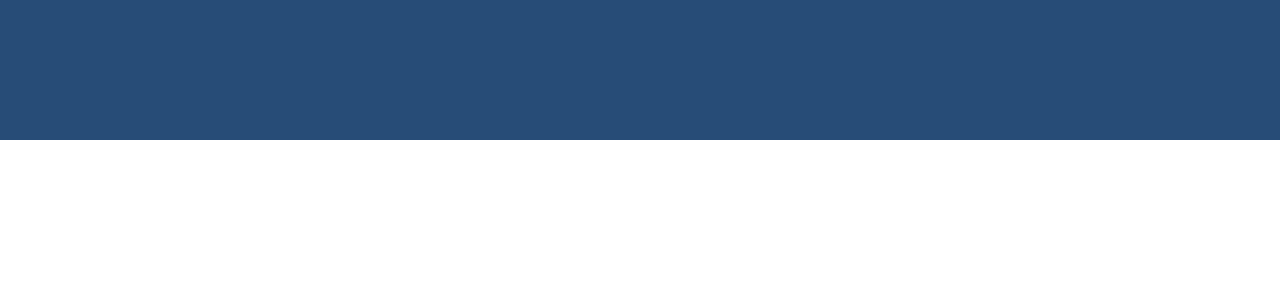
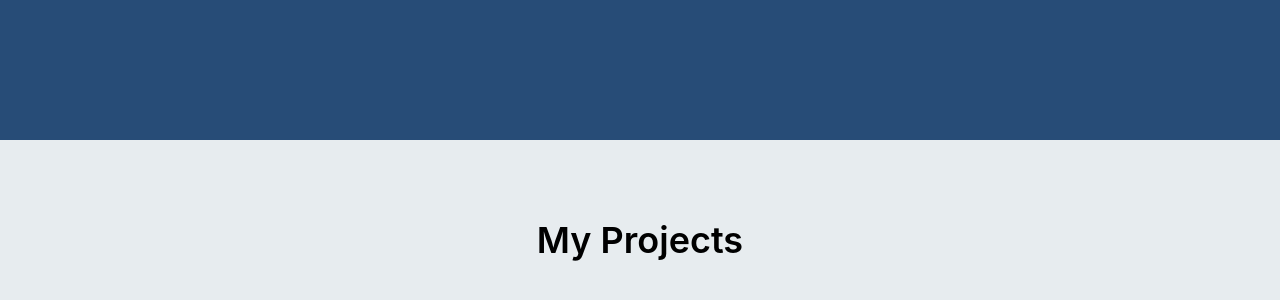
Before and after one commit to jimenezraul/raulwebdev-portfolio, a React (Create React App) app: page / in a window 1280 px wide. Shown: the part 1460-1760 px from the top of the page. Before the commit the page ends 1600 px from the top, so only its background shows below. Built offline with nearby package versions, Linux system fonts and the light colour scheme.

Commit message:
create projects section

```diff
--- a/src/App.js
+++ b/src/App.js
@@ -2,6 +2,7 @@ import AOS from 'aos';
 import 'aos/dist/aos.css';
 import Hero from './components/hero';
 import AboutMe from './components/about-me';
+import Projects from './components/Projects';
 // ..
 AOS.init();
 
@@ -10,6 +11,7 @@ function App() {
     <>
       <Hero />
       <AboutMe />
+      <Projects />
     </>
   );
 }
--- /dev/null
+++ b/src/components/Projects/index.js
@@ -0,0 +1,20 @@
+const Projects = () => {
+  return (
+    <section id="projects" className='relative py-20 bg-[#e7ecef]'>
+      <div className='container mx-auto px-4'>
+        <div className='flex flex-wrap justify-center text-center mb-10'>
+          <div className='w-full lg:w-6/12 px-4'>
+            <h2 className='text-dlate-500 text-4xl font-semibold'>My Projects</h2>
+          </div>
+        </div>
+        <div className='flex flex-wrap'>
+          <div className='w-full md:w-4/12 px-4 text-center'>
+
+          </div>
+        </div>
+      </div>
+    </section>
+  );
+};
+
+export default Projects;
--- a/src/components/about-me/index.js
+++ b/src/components/about-me/index.js
@@ -1,6 +1,6 @@
 const AboutMe = () => {
   return (
-    <section id="about-me" className='bg-[#274c77]'>
+    <section id="about-me" className='py-20 bg-[#274c77]'>
           <h1 className="text-4xl text-center text-white roboto pt-5">About Me</h1>
 
     </section>
--- a/src/components/navbar/index.js
+++ b/src/components/navbar/index.js
@@ -6,10 +6,20 @@ const navLinks = [
 ];
 
 const NavBar = () => {
+  const handleScroll = (e) => {
+    e.preventDefault();
+    const target = e.target.getAttribute('href');
+    const offsetTop = document.querySelector(target).offsetTop;
+    window.scroll({
+      top: offsetTop,
+      behavior: 'smooth',
+    });
+  };
+
   return (
     <nav className='absolute z-50 top-0 left-0 right-0 bg-[#ffffff25] shadow px-2 sm:px-4 py-2.5'>
       <div className='container flex flex-wrap items-center justify-between mx-auto'>
-        <a href="/" className='flex items-center'>
+        <a href='/' className='flex items-center'>
           <span className='self-center text-xl font-semibold whitespace-nowrap'>
             Portfolio
           </span>
@@ -42,6 +52,7 @@ const NavBar = () => {
               <li key={link.name}>
                 <a
                   href={link.path}
+                  onClick={handleScroll}
                   className='block py-2 pl-3 pr-4 text-gray-700  md:hover:text-blue-700 md:p-0 '
                 >
                   {link.name}
```
